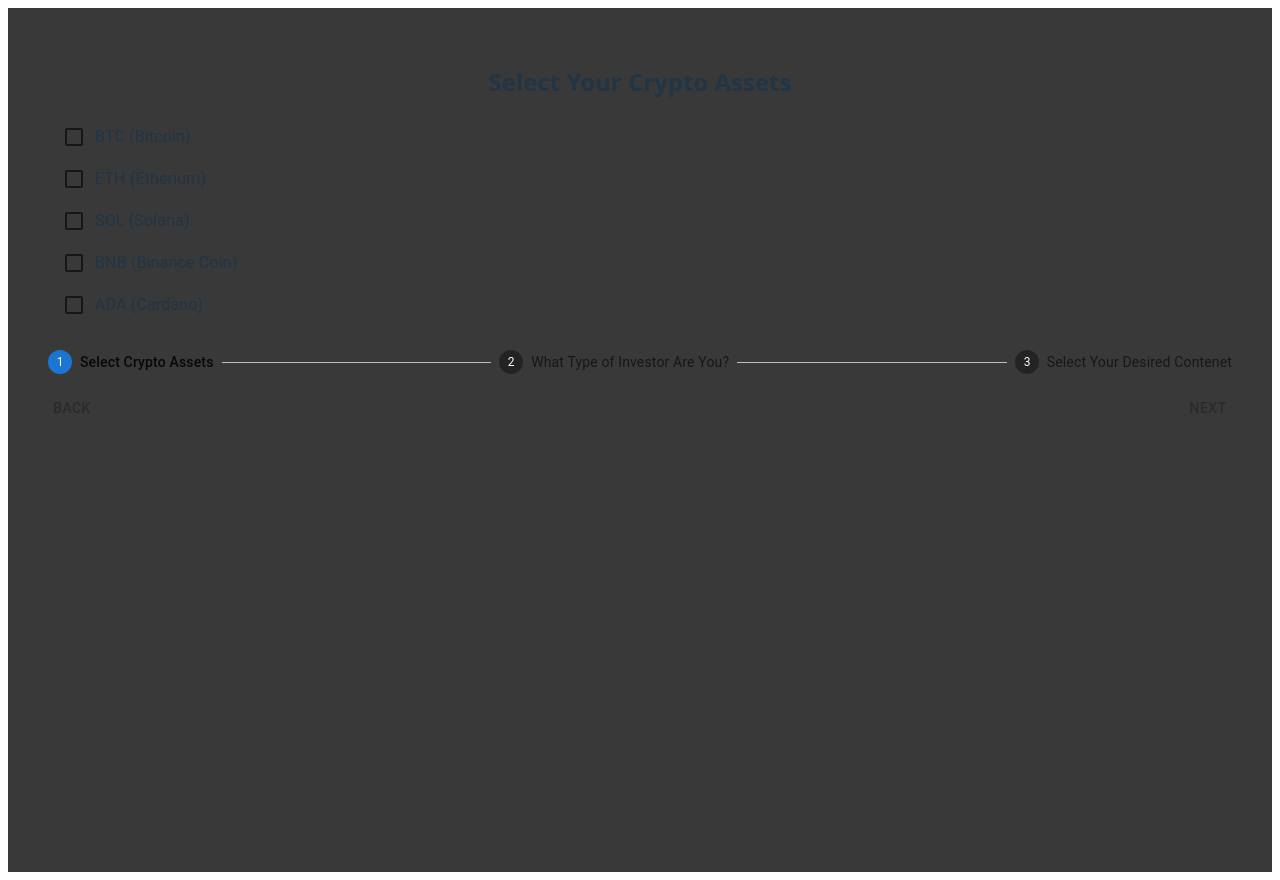
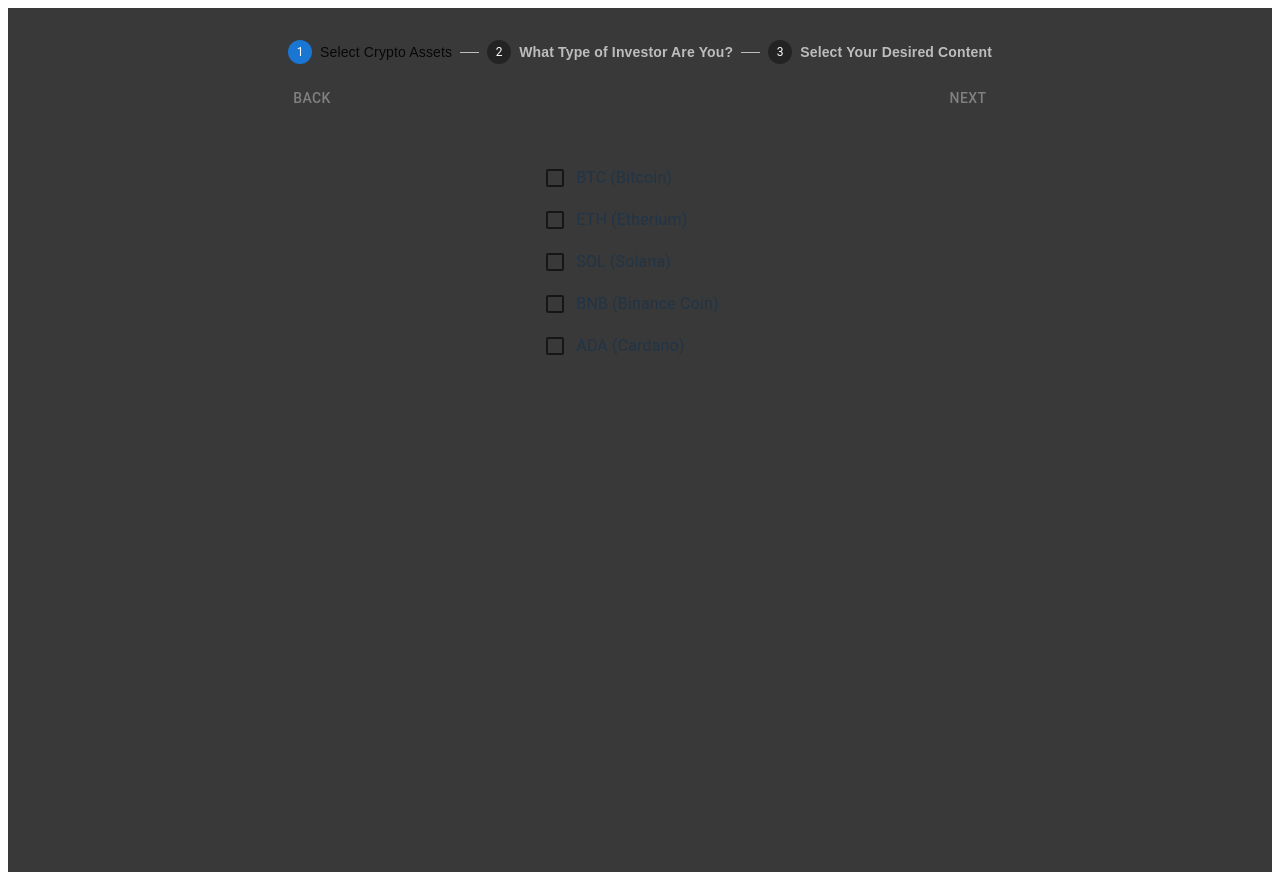
Before and after one commit to naorb12/ai-crypto-advisor, a React (Vite) app in the folder client/: page /user-preferences in a window 1280 px wide. Built offline with nearby package versions, Linux system fonts and the light colour scheme.

Commit message:
refactor: remove headings from preference forms and improve loading states in DashboardPage

```diff
--- a/client/src/components/PreferencesForm/CryptoAssetsForm/CryptoAssetsForm.jsx
+++ b/client/src/components/PreferencesForm/CryptoAssetsForm/CryptoAssetsForm.jsx
@@ -19,8 +19,8 @@
   };
 
   return (
+
     <Stack spacing={2} sx={{ p: 3 }}>
-      <h2>Select Your Crypto Assets</h2>
       <FormGroup>
         {contentOptions.map((option) => (
           <FormControlLabel
--- a/client/src/components/PreferencesForm/InterestsForm/InterestsForm.jsx
+++ b/client/src/components/PreferencesForm/InterestsForm/InterestsForm.jsx
@@ -13,7 +13,6 @@
 
   return (
     <Stack spacing={2} sx={{ p: 3 }}>
-      <h2>What Content Interests You?</h2>
       <FormGroup>
         {contentOptions.map((option) => (
           <FormControlLabel
--- a/client/src/components/PreferencesForm/TypeInvestorForm/TypeInvestorForm.jsx
+++ b/client/src/components/PreferencesForm/TypeInvestorForm/TypeInvestorForm.jsx
@@ -10,7 +10,6 @@
 export default function TypeInvestorForm({ investorType, setInvestorType }) {
   return (
     <Stack spacing={2} sx={{ p: 3 }}>
-      <h2>What Type of Investor Are You?</h2>
       <FormControl>
         <RadioGroup
           value={investorType}
--- a/client/src/components/ProgressStepper/ProgressSteper.jsx
+++ b/client/src/components/ProgressStepper/ProgressSteper.jsx
@@ -9,7 +9,7 @@
 const steps = [
   "Select Crypto Assets",
   "What Type of Investor Are You?",
-  "Select Your Desired Contenet",
+  "Select Your Desired Content",
 ];
 
 export default function ProgressStepper({
@@ -31,12 +31,22 @@
   };
 
   return (
-    <Box sx={{ width: "100%" }}>
+    <Box sx={{ width: "60%", margin: "0 auto" }}>
       <Stepper activeStep={activeStep}>
         {steps.map((label, index) => {
           return (
             <Step key={label}>
-              <StepLabel>{label}</StepLabel>
+              <StepLabel
+                sx={{
+                  '& .MuiStepLabel-label': {
+                    color: 'rgba(209, 209, 209, 0.87)',
+                    fontWeight: 'bold',
+                    fontFamily: 'Arial, sans-serif',
+                  }
+                }}
+              >
+                {label}
+              </StepLabel>
             </Step>
           );
         })}
@@ -47,12 +57,21 @@
             color="inherit"
             disabled={activeStep === 0}
             onClick={handleBack}
-            sx={{ mr: 1 }}
+            sx={{
+              mr: 1,
+              '&.Mui-disabled': { color: 'gray' }
+            }}
           >
             Back
           </Button>
           <Box sx={{ flex: "1 1 auto" }} />
-          <Button onClick={handleNext} disabled={!canProceed()}>
+          <Button
+            onClick={handleNext}
+            disabled={!canProceed()}
+            sx={{
+              '&.Mui-disabled': { color: 'gray' }
+            }}
+          >
             {activeStep === steps.length - 1 ? "Finish" : "Next"}
           </Button>
         </Box>
--- a/client/src/pages/DashboardPage.jsx
+++ b/client/src/pages/DashboardPage.jsx
@@ -78,7 +78,7 @@
         <section className="section section-2">
           <h2>Coin Prices</h2>
           <div className="content">
-            {coinPrices &&
+            {coinPrices ? (
               Object.entries(coinPrices).map(([symbol, data]) => {
                 return (
                   <div key={symbol} className="coin-price">
@@ -86,7 +86,10 @@
                     <span className="coin-value">${data.usd}</span>
                   </div>
                 );
-              })}
+              })
+            ) : (
+              <p>Loading coin prices...</p>
+            )}
           </div>
           {coinPrices && (
             <Feedback
@@ -100,13 +103,13 @@
         <section className="section section-3">
           <h2>AI Insight of The Day!</h2>
           <div className="content">{aiInsight}</div>
-          {aiInsight && (
+          {aiInsight ? (
             <Feedback
               className="feedback"
               section={"ai"}
               snapshot={aiInsight}
             />
-          )}
+          ) : <p>Loading AI insight...</p>}
         </section>
 
         <section className="section section-4">
--- a/client/src/pages/UserPreferencesPage.jsx
+++ b/client/src/pages/UserPreferencesPage.jsx
@@ -13,15 +13,19 @@
   const [investorType, setInvestorType] = useState("");
   const [interests, setInterests] = useState([]);
 
-  useEffect(() => {
-    if (
-      isLoggedIn() &&
-      sessionStorage.getItem("onboardingCompleted") === "true"
-    ) {
-      console.log("logged in ");
-      navigate("/dashboard");
-    }
-  });
+  // useEffect(() => {
+  //   if (!isLoggedIn()) {
+  //     navigate("/");
+  //     return;
+  //   }
+  //   if (
+  //     isLoggedIn() &&
+  //     sessionStorage.getItem("onboardingCompleted") === "true"
+  //   ) {
+  //     console.log("logged in ");
+  //     navigate("/dashboard");
+  //   }
+  // });
 
   function canProceed() {
     switch (activeStep) {
@@ -92,13 +96,20 @@
 
   return (
     <>
-      {renderStep()}
       <ProgressStepper
         activeStep={activeStep}
         setActiveStep={setActiveStep}
         onFinish={handleSubmit}
         canProceed={canProceed}
       />
+      <div style={{
+        display: 'flex',
+        justifyContent: 'center',
+        alignItems: 'center',
+        padding: '1rem'
+      }}>
+          {renderStep()}
+      </div>
     </>
   );
 }
```
